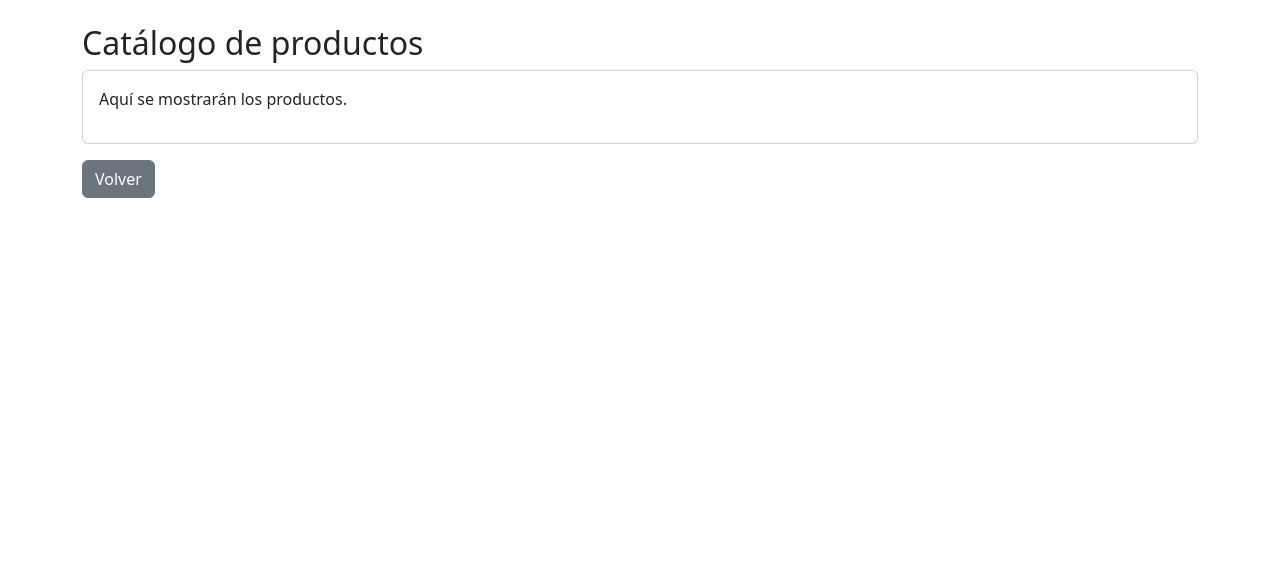
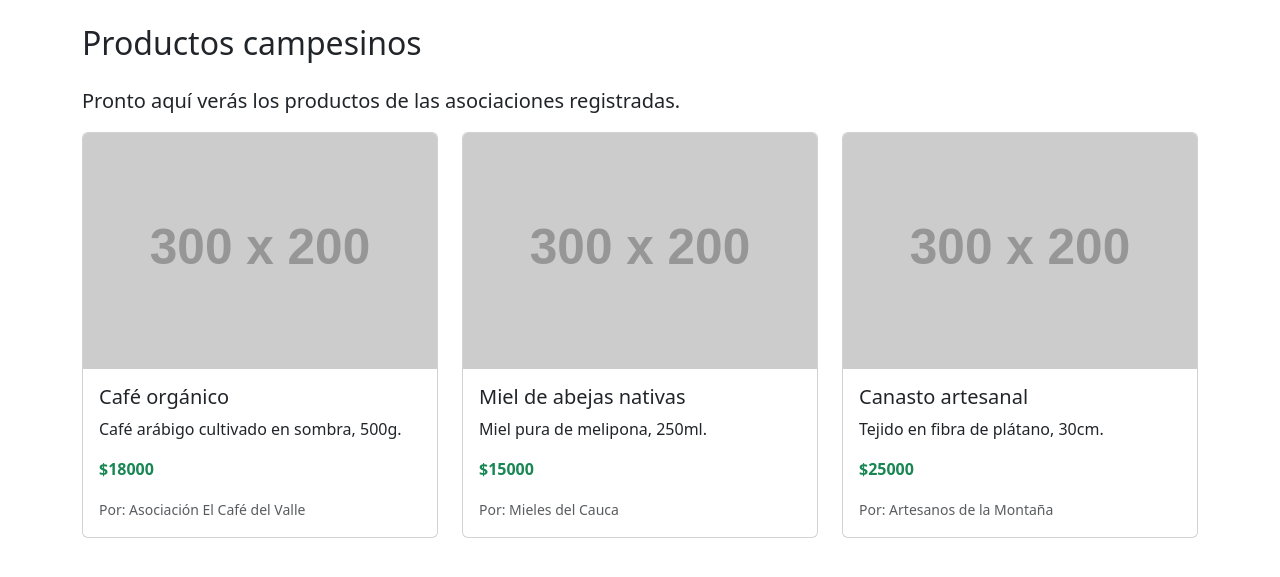
Before and after one commit to iwcorrea/tienda-campesina, a FastAPI app: page /catalogo in a window 1280 px wide. Shown: the part 86-663 px from the top of the page. Run offline with FastAPI, Linux system fonts and the light colour scheme; grey boxes labelled with a size stand in for pictures from a placeholder-image service; parts of the project's set-up code (start-up, migrations or seed data) failed here and were passed over; some libraries are stand-ins or nearby versions.

Commit message:
correciones por deepseek 9

```diff
--- a/backend/app/main.py
+++ b/backend/app/main.py
@@ -1,6 +1,6 @@
 import logging
 from fastapi import FastAPI, Request
-from fastapi.responses import HTMLResponse
+from fastapi.responses import HTMLResponse, RedirectResponse
 from fastapi.staticfiles import StaticFiles
 from fastapi.templating import Jinja2Templates
 from starlette.middleware.sessions import SessionMiddleware
@@ -42,4 +42,37 @@ def menu(request: Request):
 
 @app.get("/catalogo", response_class=HTMLResponse)
 def catalogo(request: Request):
-    return templates.TemplateResponse("catalogo.html", {"request": request})
+    # Datos de ejemplo (luego vendrán de base de datos)
+    productos_ejemplo = [
+        {
+            "nombre": "Café orgánico",
+            "descripcion": "Café arábigo cultivado en sombra, 500g.",
+            "precio": 18000,
+            "imagen": "https://placehold.co/300x200/5B8C51/white?text=Café",
+            "asociacion": "Asociación El Café del Valle"
+        },
+        {
+            "nombre": "Miel de abejas nativas",
+            "descripcion": "Miel pura de melipona, 250ml.",
+            "precio": 15000,
+            "imagen": "https://placehold.co/300x200/E8B042/white?text=Miel",
+            "asociacion": "Mieles del Cauca"
+        },
+        {
+            "nombre": "Canasto artesanal",
+            "descripcion": "Tejido en fibra de plátano, 30cm.",
+            "precio": 25000,
+            "imagen": "https://placehold.co/300x200/8B5A2B/white?text=Artesanía",
+            "asociacion": "Artesanos de la Montaña"
+        }
+    ]
+    return templates.TemplateResponse("catalogo.html", {"request": request, "productos": productos_ejemplo})
+
+@app.get("/panel", response_class=HTMLResponse)
+def panel(request: Request):
+    if "usuario" not in request.session:
+        return RedirectResponse(url="/auth/login", status_code=303)
+    return templates.TemplateResponse("panel.html", {
+        "request": request,
+        "usuario": request.session.get("nombre_asociacion", request.session["usuario"])
+    })
--- a/backend/app/templates/catalogo.html
+++ b/backend/app/templates/catalogo.html
@@ -1,13 +1,24 @@
 {% extends "base.html" %}
 
-{% block title %}Catálogo{% endblock %}
+{% block title %}Catálogo de Productos{% endblock %}
 
 {% block content %}
-<h2>Catálogo de productos</h2>
+<h2 class="mb-4">Productos campesinos</h2>
+<p class="lead">Pronto aquí verás los productos de las asociaciones registradas.</p>
 
-<div class="card p-3">
-    <p>Aquí se mostrarán los productos.</p>
+<div class="row row-cols-1 row-cols-md-3 g-4">
+    {% for producto in productos %}
+    <div class="col">
+        <div class="card h-100">
+            <img src="{{ producto.imagen }}" class="card-img-top" alt="{{ producto.nombre }}">
+            <div class="card-body">
+                <h5 class="card-title">{{ producto.nombre }}</h5>
+                <p class="card-text">{{ producto.descripcion }}</p>
+                <p class="text-success fw-bold">${{ producto.precio }}</p>
+                <small class="text-muted">Por: {{ producto.asociacion }}</small>
+            </div>
+        </div>
+    </div>
+    {% endfor %}
 </div>
-
-<a href="/" class="btn btn-secondary mt-3">Volver</a>
 {% endblock %}
```
Also changed, not shown: backend/app/auth.py (+26 -10 lines), backend/app/templates/registro.html (+33 -8 lines).
